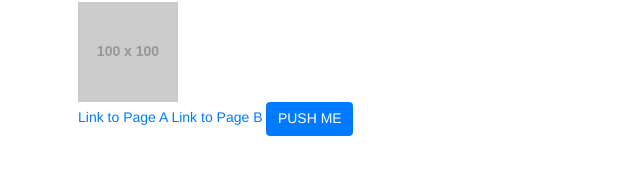
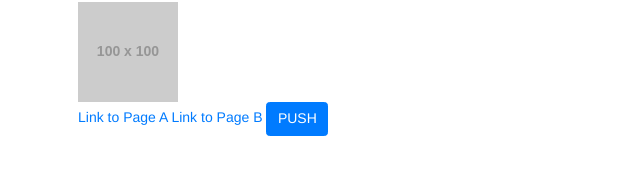
Before and after one commit to jmk2142/basicStructure, a plain HTML site: page index.html in a window 1280 px wide. Shown: the part 159-334 px from the top of the page, without its empty margins (7-647 px from the left). Drawn offline with nearby package versions, Linux system fonts and the light colour scheme; placeholder pictures from the web are drawn by us.

Commit message:
Edited button

```diff
--- a/index.html
+++ b/index.html
@@ -25,7 +25,7 @@
 
           <a href="pages/pageA.html">Link to Page A</a>
           <a href="pages/pageB.html">Link to Page B</a>
-          <button class="btn btn-primary" @click="doIt()">PUSH ME</button>
+          <button class="btn btn-primary" @click="doIt()">PUSH</button>
         </div>
       </div>
     </div>
```
